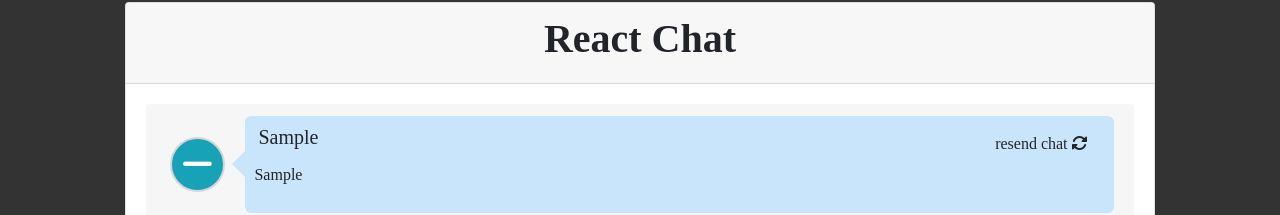
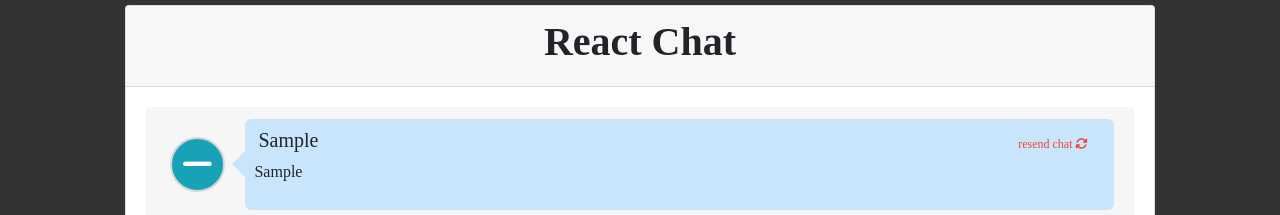
Before and after one commit to safarudinyoga/React-Chat, a React (Create React App) app in the folder react-client/: page / in a window 1280 px wide. Both pictures are taken after typing "Sample", "Sample" into the empty fields and a click on the button 197 px from the left and 440 px from the top of the page. Shown: the part 191-406 px from the top of the page. Built offline with nearby package versions, Linux system fonts and the light colour scheme; no server answers.

Commit message:
adding some style

```diff
--- a/react-client/public/style.css
+++ b/react-client/public/style.css
@@ -75,6 +75,11 @@ body {
 
 /* Button */
 
+.text-red{
+    color: #f44336 !important;
+    font-size: 1.5vh;
+}
+
 .cover {
     padding: 0 1.5rem;
 }
```
